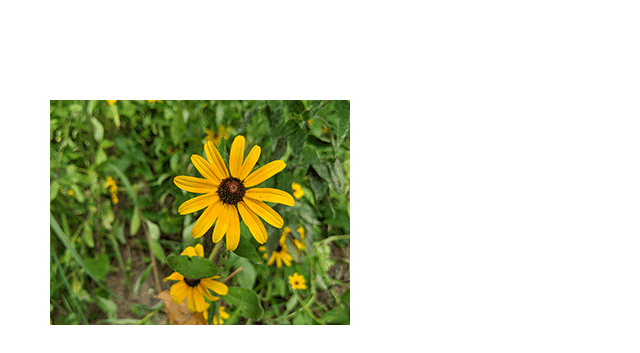
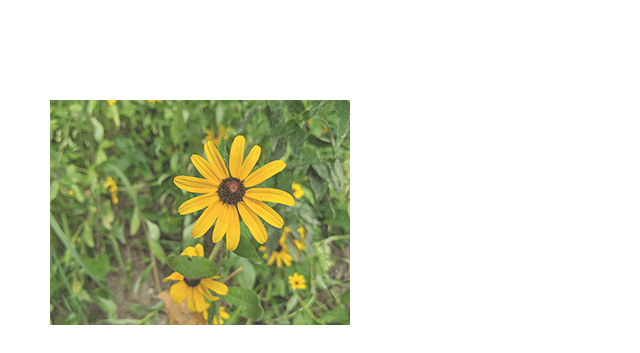
Before and after one commit to hiroko/egghead-lesson, a plain HTML site: page lesson1/index.html in a window 1280 px wide. Shown: the top 353 px of the page, without its empty margins (0-640 px from the left). Drawn offline with Linux system fonts and the light colour scheme.

Commit message:
Lesson 1

```diff
--- a/lesson1/index.html
+++ b/lesson1/index.html
@@ -8,8 +8,8 @@
 
   <body>
 
-        <img class="effect" src="image.png" alt="">
-        <p class="effect">Hello, World!</p>
+    <img class="effect" src="image.png">
+    <p class="effect">Hello, World!</p>
 
   </body>
 
--- a/lesson1/style.css
+++ b/lesson1/style.css
@@ -8,9 +8,9 @@ p {
 }
 
 .effect {
-  opacity: 1;
+  opacity: 80%;
 }
 
 .effect:hover {
-  opacity: 0.3;
+  opacity: 10%;
 }
```
Also changed, not shown: 1 other file.
